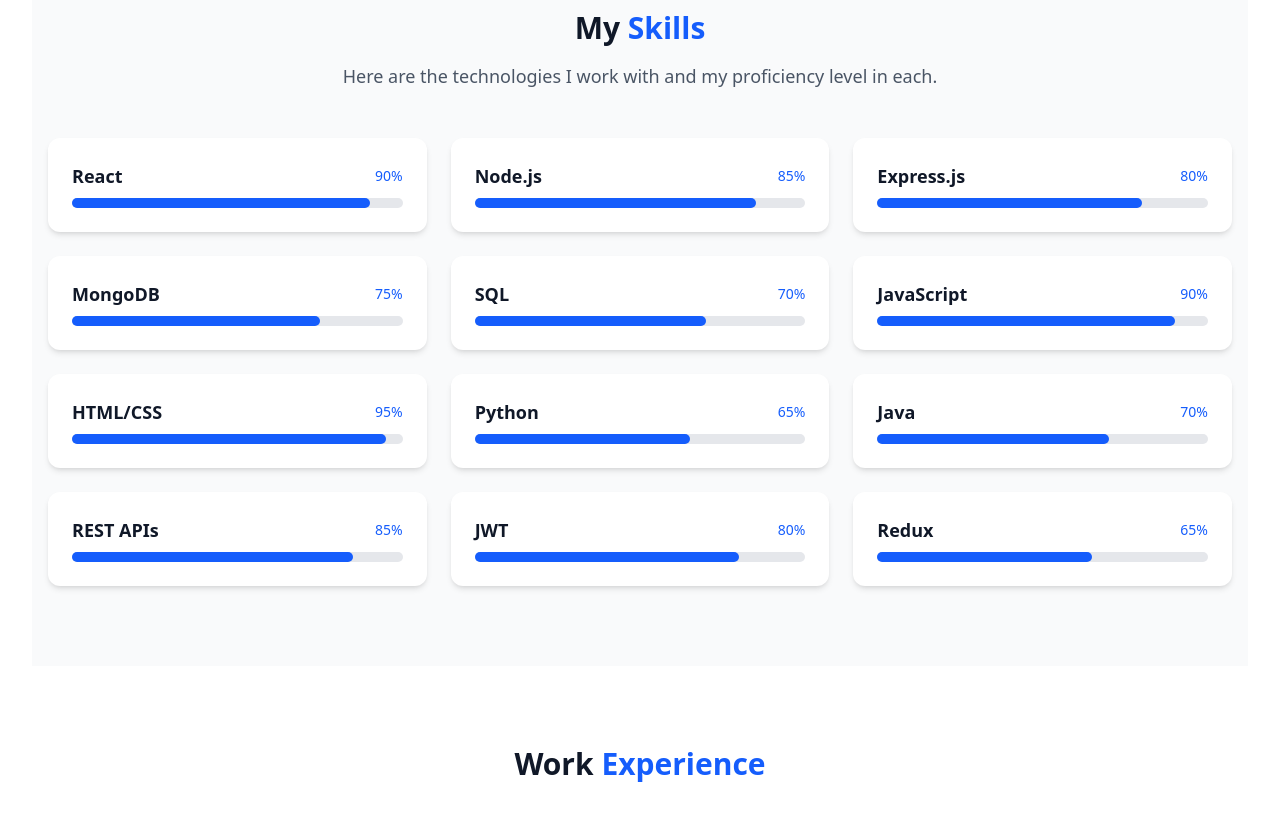
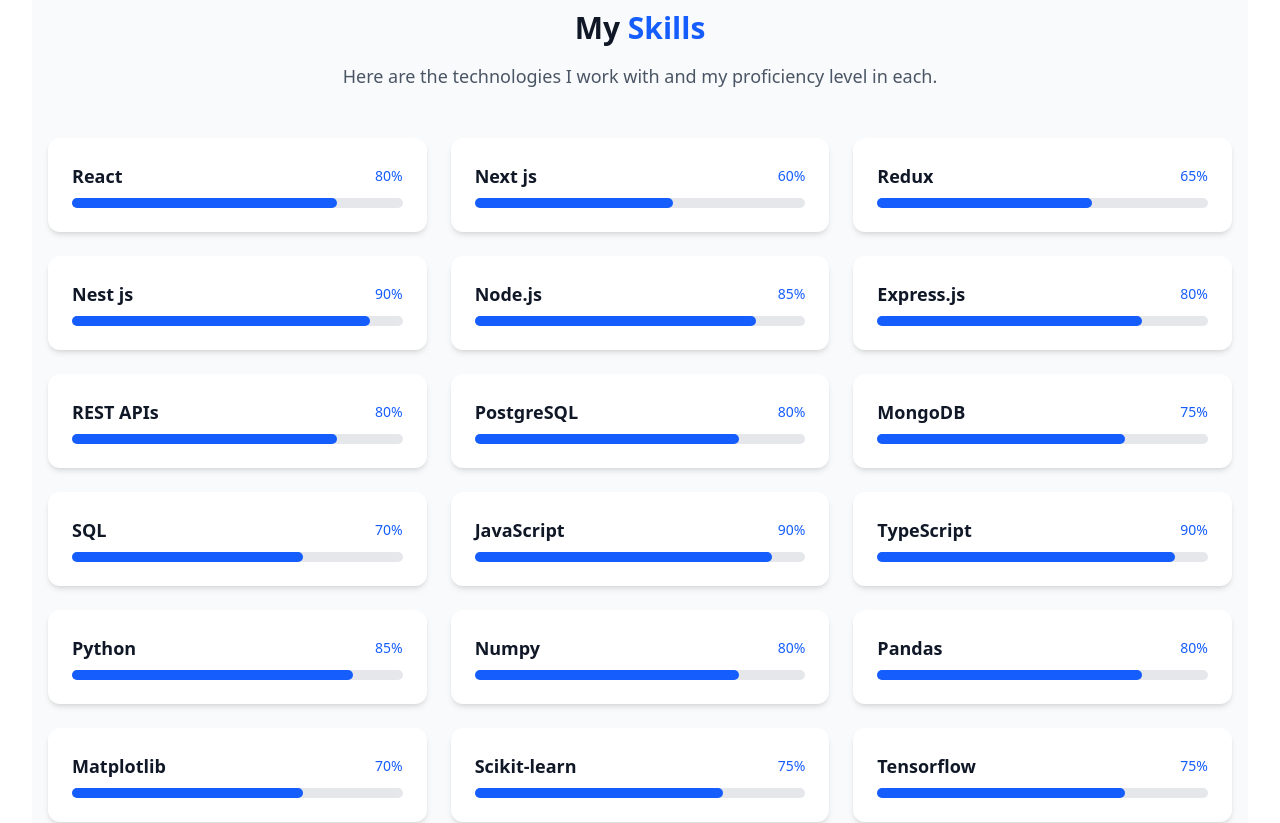
Before and after one commit to BilalSaleem03/BilalSaleem-Portfolio, a Next.js app: page / in a window 1280 px wide. Shown: the part 1740-2563 px from the top of the page. Built offline with nearby package versions, Linux system fonts and the light colour scheme.

Commit message:
Add skills section

```diff
--- a/src/components/Skills.jsx
+++ b/src/components/Skills.jsx
@@ -1,18 +1,28 @@
 'use client'
 
 const skills = [
-  { name: 'React', level: 90 },
+  { name: 'React', level: 80 },
+  { name: 'Next js', level: 60 },
+  { name: 'Redux', level: 65 },
+  { name: 'Nest js', level: 90 },
   { name: 'Node.js', level: 85 },
   { name: 'Express.js', level: 80 },
+  { name: 'REST APIs', level: 80 },
+  { name: 'PostgreSQL', level: 80 },
   { name: 'MongoDB', level: 75 },
   { name: 'SQL', level: 70 },
   { name: 'JavaScript', level: 90 },
-  { name: 'HTML/CSS', level: 95 },
-  { name: 'Python', level: 65 },
+  { name: 'TypeScript', level: 90 },
+  { name: 'Python', level: 85 },
+  { name: 'Numpy', level: 80 },
+  { name: 'Pandas', level: 80 },
+  { name: 'Matplotlib', level: 70 },
+  { name: 'Scikit-learn', level: 75 },
+  { name: 'Tensorflow', level: 75 },
   { name: 'Java', level: 70 },
-  { name: 'REST APIs', level: 85 },
-  { name: 'JWT', level: 80 },
-  { name: 'Redux', level: 65 },
+  { name: 'JWT', level: 90 },
+  { name: 'Git', level: 65 },
+  { name: 'Postman', level: 75 },
 ]
 
 export default function Skills() {
```
